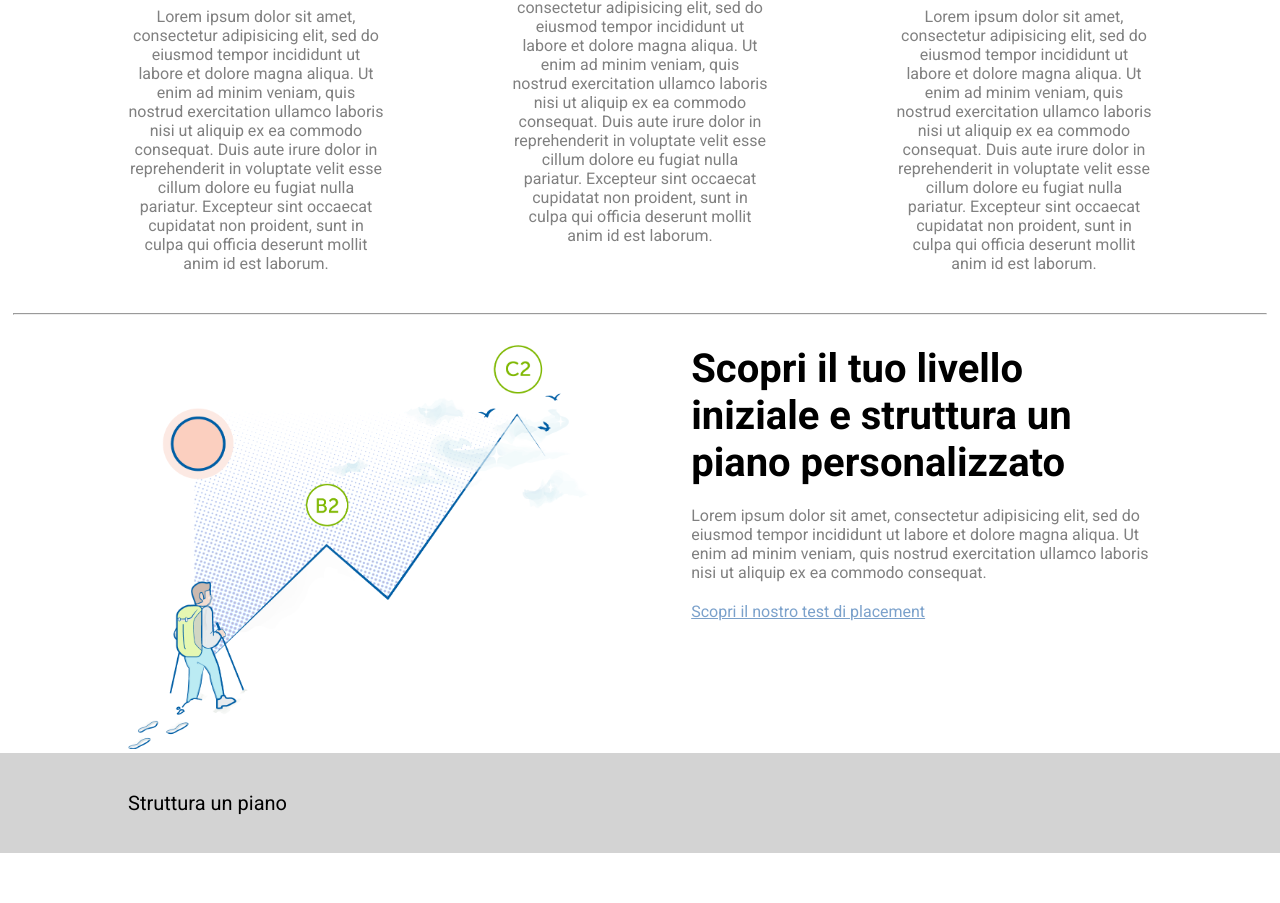
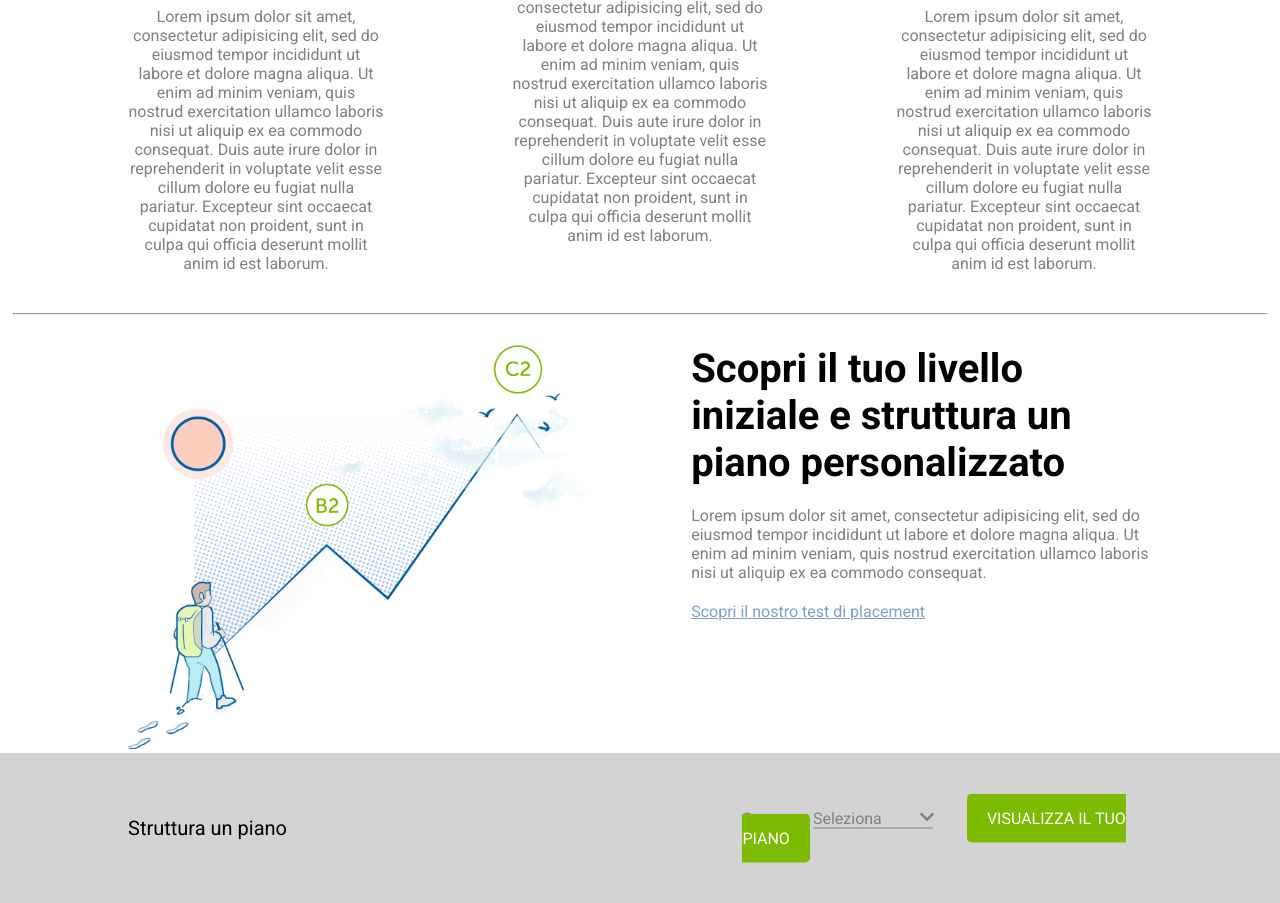
Before and after one commit to Simone978/html-css-fluentify, a plain HTML site: page bonus/index.html in a window 1280 px wide. Shown: the part 961-1864 px from the top of the page. Before the commit the page ends 1814 px from the top, so only its background shows below. Drawn offline with Linux system fonts and the light colour scheme.

Commit message:
footer completato. Controllo e validazione html css

```diff
--- a/bonus/css/style.css
+++ b/bonus/css/style.css
@@ -36,7 +36,6 @@ header{
 
 .header-top{
   height: 80px;
-
 }
 .header-top:after{
   content: "";
@@ -53,18 +52,15 @@ header{
 .menuleft ul{
   list-style: none;
 }
-
 .menuleft li{
   display: inline;
   margin-left: 10px;
 }
-
 .menuleft li img{
   vertical-align: middle;
   padding-right: 30px;
   margin-bottom: 7px;
 }
-
 .menuleft a{
   line-height: 80px;
   font-size: 12px;
@@ -82,12 +78,10 @@ header{
 .menu-right ul{
   list-style: none;
 }
-
 .menu-right li{
   display: inline;
   margin-left: 10px;
 }
-
 .menu-right a{
   line-height: 80px;
   font-size: 12px;
@@ -102,6 +96,7 @@ header{
   padding: 15px 20px;
   background-color: #7CBB02;
   border-radius: 5px;
+  text-transform: uppercase;
   cursor: pointer;
 }
 
@@ -115,12 +110,10 @@ header{
   height: 370px;
   width: 50%;
 }
-
 .header-main h1{
   font-size: 45px;
   padding-bottom: 20px;
 }
-
 .header-main a{
   display: inline-block;
   text-decoration: none;
@@ -130,8 +123,6 @@ header{
   border-radius: 5px;
   cursor: pointer;
 }
-
-
 .header-main .banner{
   position: absolute;
   left: 0;
@@ -204,6 +195,7 @@ hr.divider{
 }
 
 /* call to action */
+
 .call-to-action{
   margin-top: 30px;
 }
@@ -242,7 +234,6 @@ hr.divider{
 
 footer{
   background-color: #D3D3D3;
-
 }
 
 .footer-container:after{
@@ -250,21 +241,18 @@ footer{
   display: table;
   clear: both;
 }
-
-.footer-container{
+.footer-container .widget{
+  position: relative;
+  float: left;
+  height: 150px;
+  width: 40%;
 }
 
-.footer-container .widget{
-  height: 100px;
-  width: 50%;
-  float: left;
-}
+/* sezione sinistra */
 
 .widget-left{
-  position: relative;
-
+  margin-right: 20%;
 }
-
 .widget-left a{
   position: absolute;
   left: 0;
@@ -274,3 +262,34 @@ footer{
   font-size: 20px;
   color: black;
 }
+
+/* seziobe destra */
+
+.widget-right-content{
+  position: absolute;
+  right: 0;
+  top: 50%;
+  transform: translateY(-50%);
+}
+.widget-right-content p{
+  display: inline-block;
+}
+.widget-right-content p:nth-child(2){
+  border-bottom: 1px solid grey;
+  width: 120px;
+  margin-left: 30px;
+}
+.widget-right-content i{
+  position: absolute;
+  margin-left: -17px;
+  color: grey;
+}
+.widget-right-content .button-footer{
+  margin-left: 30px;
+}
+
+.button-at-bottom{
+  position: fixed;
+  bottom: 0;
+  left: 82%;
+}
--- a/bonus/index.html
+++ b/bonus/index.html
@@ -2,6 +2,7 @@
 <html lang="en" dir="ltr">
   <head>
     <meta charset="utf-8">
+    <link rel="stylesheet" href="https://cdnjs.cloudflare.com/ajax/libs/font-awesome/5.11.2/css/all.css">
     <link href="https://fonts.googleapis.com/css?family=Roboto:400,700&display=swap" rel="stylesheet">
     <link rel="stylesheet" href="css/style.css">
     <title>fluentify</title>
@@ -14,7 +15,7 @@
             <div class="header-top-left">
               <nav class="menuleft">
                 <ul>
-                  <li><a href="#"><img src="img\logo.png" alt="logo"></a></li>
+                  <li><a href="#"><img src="img/logo.png" alt="logo"></a></li>
                   <li><a href="#">il metodo</a></li>
                   <li><a href="#">la tecnologia</a></li>
                   <li><a href="#">real life english</a></li>
@@ -55,7 +56,7 @@
         <!-- sezione servizi -->
         <div class="main-servizi general-width">
           <div class="servizi">
-              <img src="img\profile.png" alt="profilo">
+              <img src="img/profile.png" alt="profilo">
             <div class="servizi-title">
               <h2>Piano formativo configurato sul proprio livello</h2>
               <hr>
@@ -63,7 +64,7 @@
             </div>
           </div>
           <div class="servizi">
-              <img src="img\computer.png" alt="pc">
+              <img src="img/computer.png" alt="pc">
             <div class="servizi-title">
               <h2>Affiancamento costante del tutor</h2>
               <hr>
@@ -71,7 +72,7 @@
             </div>
           </div>
           <div class="servizi">
-              <img src="img\doc.png" alt="progressi">
+              <img src="img/doc.png" alt="progressi">
             <div class="servizi-title">
               <h2>Monitora i tuoi progressi costantemente</h2>
               <hr>
@@ -84,7 +85,7 @@
         <!-- sezione call to action -->
         <div class="call-to-action general-width">
           <div class="picture">
-            <img src="img\mountain.png" alt="">
+            <img src="img/mountain.png" alt="">
           </div>
           <div class="info">
             <h2>Scopri il tuo livello iniziale e struttura un piano personalizzato</h2>
@@ -103,10 +104,21 @@
           <div class="widget widget-left">
             <a href="#">Struttura un piano</a>
           </div>
+          <div class="widget widget-right">
+            <div class="widget-right-content">
+              <p>Sono</p>
+              <p>Seleziona</p>
+              <a href="#">
+                <i class="fas fa-chevron-down"></i>
+              </a>
+              <a class="menu-button button-footer" href="#">Visualizza il tuo piano</a>
+            </div>
+          </div>
+          <a class="button-at-bottom menu-button" href="#">help</a>
+        </div>
+        <div class="button-fixed">
 
-          </div>
         </div>
-
       </footer>
       <!-- piepagina -->
 
```
